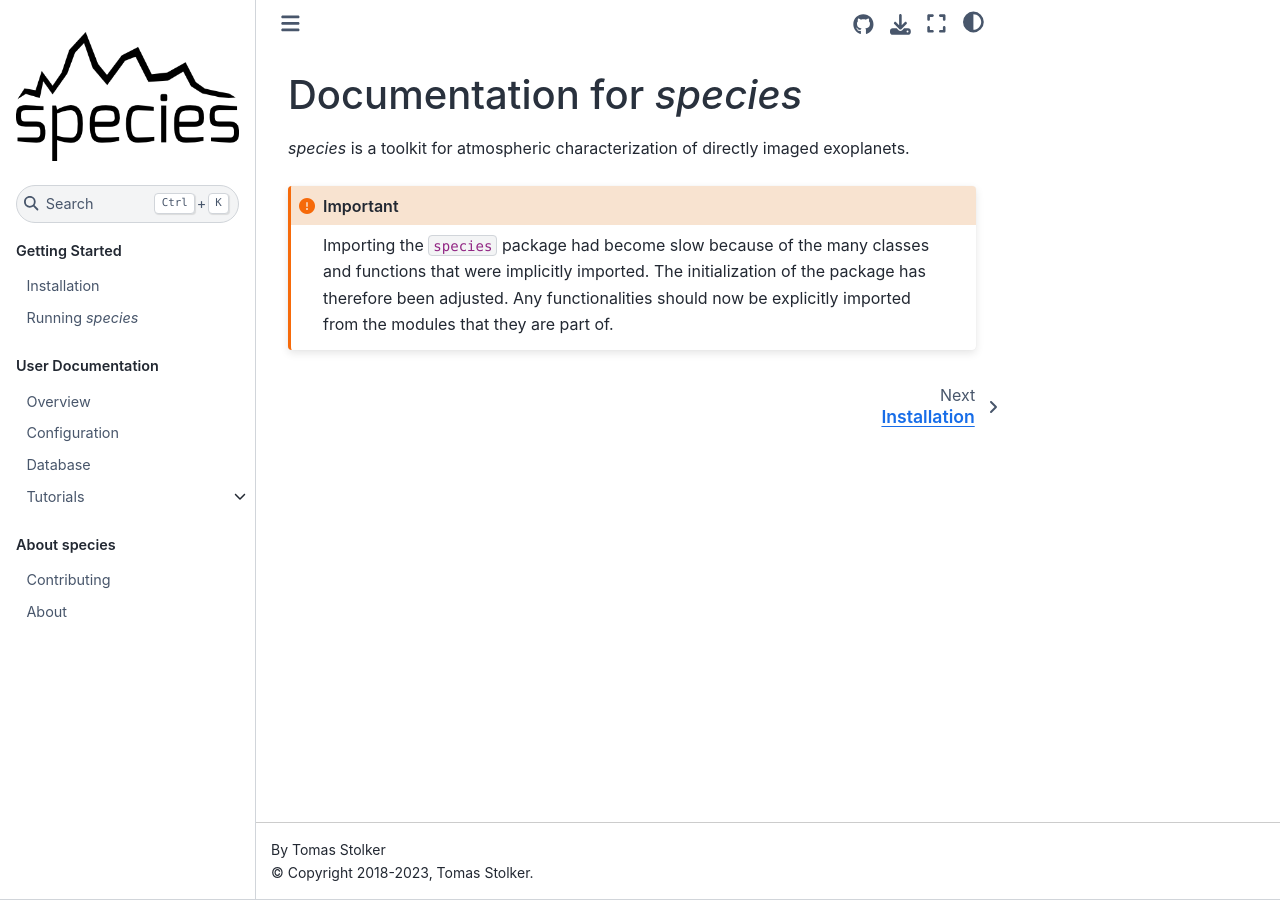
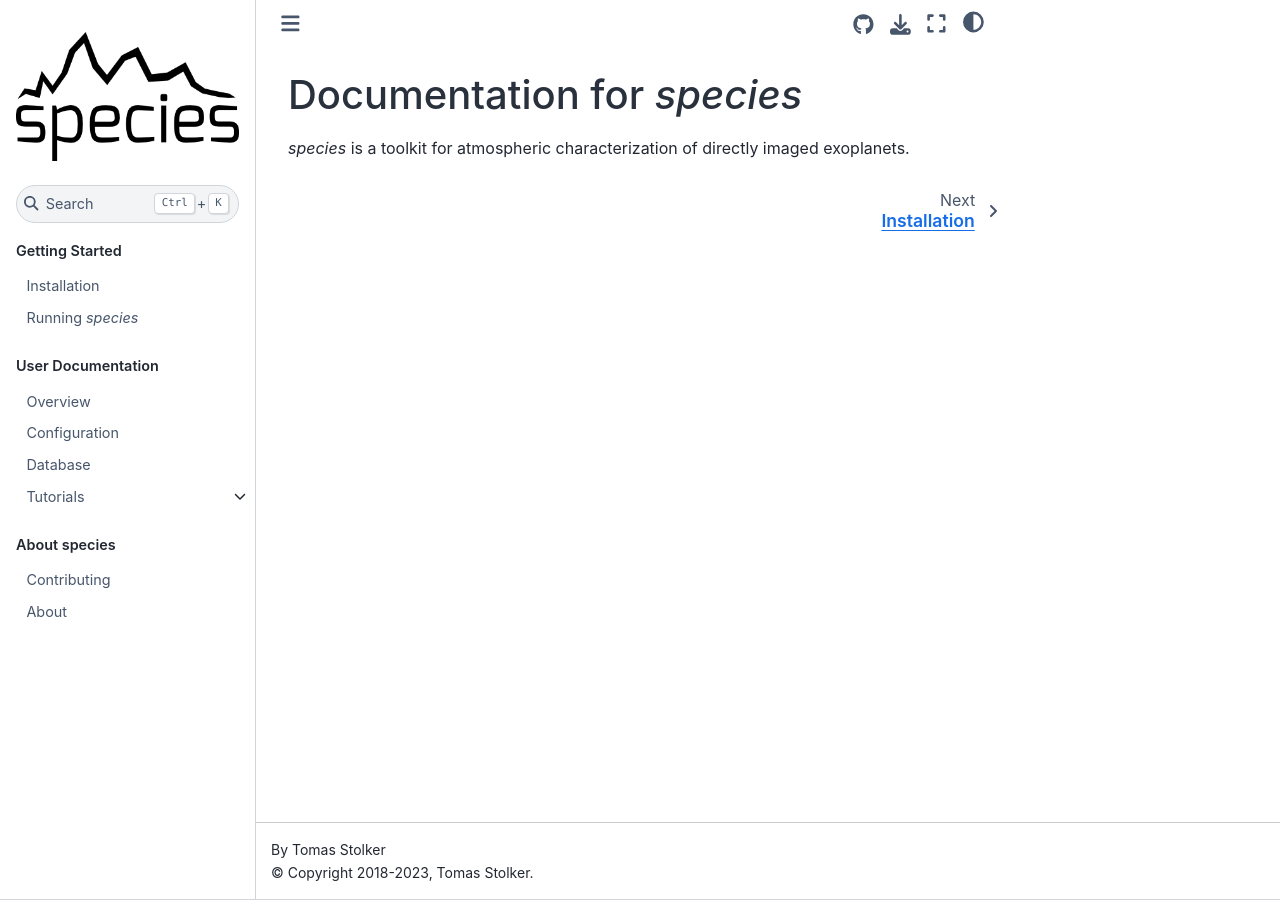
Before and after one commit to tomasstolker/species, a Sphinx documentation site: the page built from docs/index.rst, in a window 1280 px wide. Built offline with Sphinx 7.4.7 and the Sphinx Book theme 1.1.4, drawn with Linux system fonts in a browser that asks for light colours; pages that are not in the unit, such as notebooks, are missing from menus.

Commit message:
Updated the depency versions in requirements.txt

```diff
--- a/docs/index.rst
+++ b/docs/index.rst
@@ -4,9 +4,6 @@ Documentation for *species*
 ===========================
 
 *species* is a toolkit for atmospheric characterization of directly imaged exoplanets.
-
-.. important::
-   Importing the ``species`` package had become slow because of the many classes and functions that were implicitly imported. The initialization of the package has therefore been adjusted. Any functionalities should now be explicitly imported from the modules that they are part of.
 
 .. toctree::
    :maxdepth: 2
```
Also changed, not shown: requirements.txt (+10 -10 lines).
